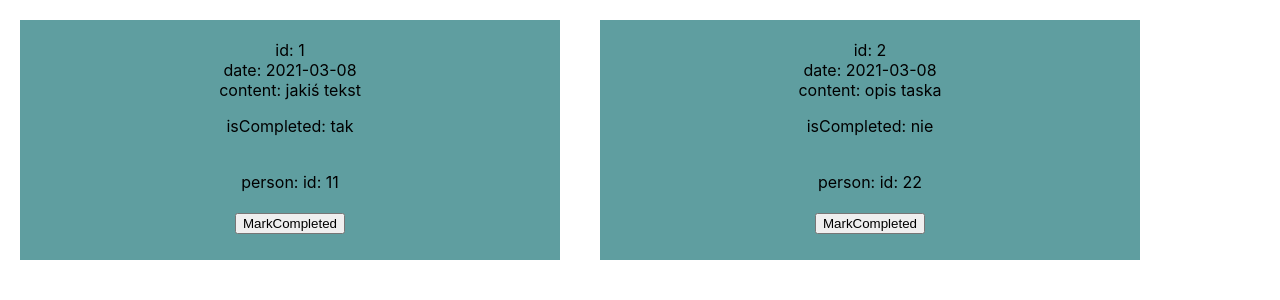
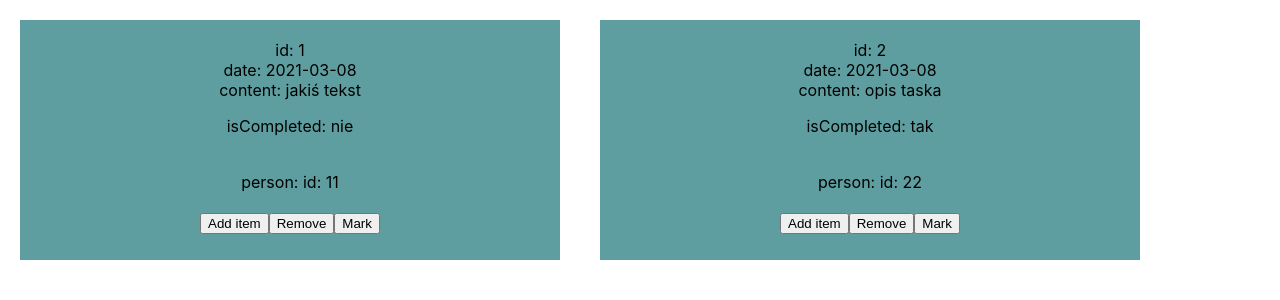
Before and after one commit to karol-szczepaniec/todo-app, a React (Create React App) app: page / in a window 1280 px wide. Shown: the top 300 px of the page. Built offline with nearby package versions, Linux system fonts and the light colour scheme.

Commit message:
add actions: -add item -remove item -mark / unmark completed item

```diff
--- a/src/App.js
+++ b/src/App.js
@@ -4,37 +4,58 @@ import TodoItem from "./components/TodoItem"
 
 function App() {
 
-    const [items, dispatch] = useReducer(taskReducer,{todoItems:[
-    //const [items, setItems] = useState({todoItems:[
+    const [items, setItems] = useState({todoItems:[
         {
             id: 1,
-            isCompleted: true,
+            isCompleted: false,
             date: '2021-03-08',
             contentText: 'jakiś tekst',
             assignedPerson: 'id: 11'
         },
         {
             id: 2,
-            isCompleted: false,
+            isCompleted: true,
             date: '2021-03-08',
             contentText: 'opis taska',
             assignedPerson: 'id: 22'
         },
         ]})
 
-    function taskReducer(state, action){
-        return action.payload;
-    }
+    function ListActions(action){
 
-    function markCompleted(elId){
-        const index = items.todoItems.findIndex(el => el.id == elId);
-        const newItems = items.todoItems;
-        newItems[index].isCompleted = !newItems[index].isCompleted;
-        dispatch({type: "COMPLET", payload: {todoItems:newItems}})
+        const index = items.todoItems.findIndex(el => el.id == action.payload.id)
+        let newList = items.todoItems.slice();
+
+        switch (action.payload.type){
+            case "ADD":
+                let newId = items.todoItems[items.todoItems.length-1].id ?
+                    items.todoItems[items.todoItems.length-1].id+1 :
+                    items.todoItems.length+1;
+                let newItem = {
+                    id: newId,
+                    isCompleted: false,
+                    date: new Date (Date.now()).toLocaleDateString(),
+                    contentText: 'jakiś task do zrobienia',
+                    assignedPerson: 'id: 22'
+                }
+                newList.push(newItem)
+                break;
+            case "REMOVE":
+                newList = items.todoItems.filter(el => el.id != action.payload.id)
+                break;
+            case 'MARK':
+                newList[index].isCompleted = !items.todoItems[index].isCompleted;
+                break;
+            default:
+                return true;
+        }
+
+        setItems({todoItems: newList});
     }
 
 
-    const todoList = items.todoItems.map(i=><TodoItem key={i.id} item={i} markTask={markCompleted}/>)
+
+    const todoList = items.todoItems.map(i=><TodoItem key={i.id} item={i} taskActions={ListActions}/>)
 
   return (
     <div className="App">
--- a/src/components/TodoItem.js
+++ b/src/components/TodoItem.js
@@ -1,6 +1,7 @@
 import React from "react";
 
 export default function TodoItem(props){
+
     return(
         <div className="item">
             id: {props.item.id} <br/>
@@ -9,10 +10,22 @@ export default function TodoItem(props){
             <p>isCompleted: {props.item.isCompleted ? 'tak' : 'nie'}</p> <br/>
             person: {props.item.assignedPerson} <br/>
             <br/>
+
             <button onClick={(e)=>{
                 e.preventDefault();
-                props.markTask(props.item.id)
-            }}>MarkCompleted</button>
+                props.taskActions({payload:{type: 'ADD',id: props.item.id}})
+            }}>Add item</button>
+
+            <button onClick={(e)=>{
+                e.preventDefault();
+                props.taskActions({payload:{type: 'REMOVE',id: props.item.id}})
+            }}>Remove</button>
+
+            <button onClick={(e)=>{
+                e.preventDefault();
+                props.taskActions({payload:{type: 'MARK',id: props.item.id}})
+            }}>Mark</button>
+
         </div>
     )
 }
```
